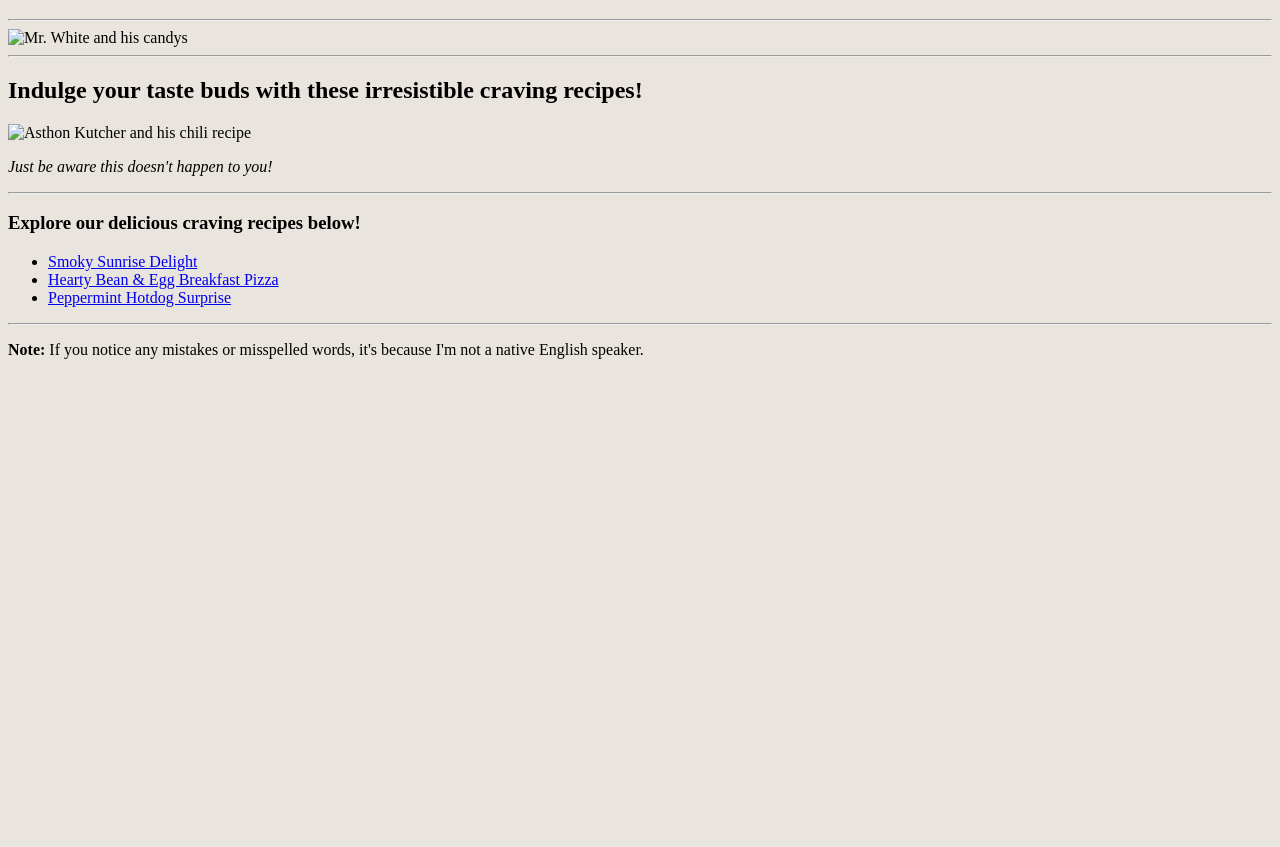
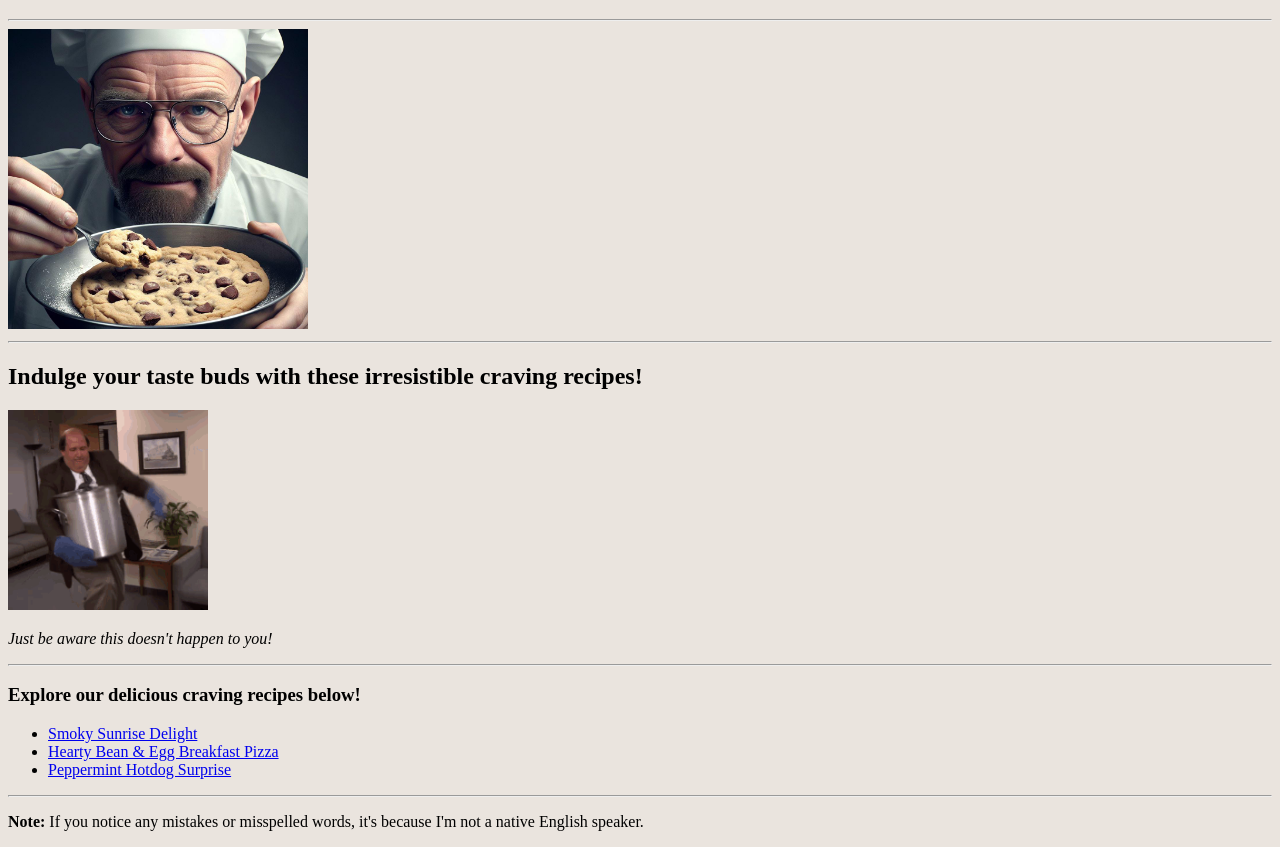
Before and after one commit to Basttuu/NewOdinRecipes, a plain HTML site: page index.html in a window 1280 px wide. Shown: the part 61-908 px from the top of the page. Before the commit the page ends 800 px from the top, so only its background shows below. Drawn offline with Linux system fonts and the light colour scheme; the site is published under a folder, as on GitHub Pages, so addresses that start at the root find nothing.

Commit message:
Update index.html
The capital I weren't the solution :D I was looking and notice that is missing a dot before the /

```diff
--- a/index.html
+++ b/index.html
@@ -7,12 +7,12 @@
     <body style="background-color: rgb(234, 228, 222);">
         <h1>Top Recipes to Satisfy Your Cravings</h1>
         <hr>
-        <img src = "/Images/walter.jpg"
+        <img src = "./Images/walter.jpg"
         alt="Mr. White and his candys"
         height="300">
         <hr>
         <h2>Indulge your taste buds with these irresistible craving recipes!</h2>
-        <img src = "/Images/office.gif"
+        <img src = "./Images/office.gif"
         alt="Asthon Kutcher and his chili recipe"
         height="200">
         <p><i>Just be aware this doesn't happen to you!</i></p>
```
